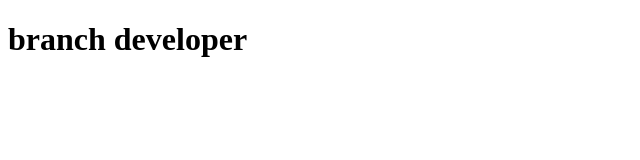
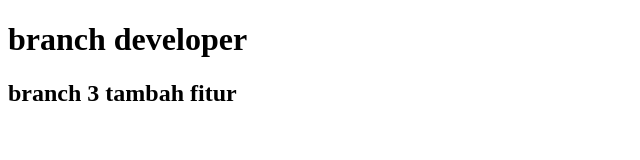
Before and after one commit to DaffaJM/Praktikum_Session_3, a plain HTML site: page index.html in a window 1280 px wide. Shown: the whole page, without its empty margins (0-640 px from the left). Drawn offline with Linux system fonts and the light colour scheme.

Commit message:
nambah h2 tambah fitur

```diff
--- a/index.html
+++ b/index.html
@@ -8,5 +8,6 @@
 </head>
 <body>
     <h1>branch developer</h1>
+    <h2>branch 3 tambah fitur</h2>
 </body>
 </html>
```
